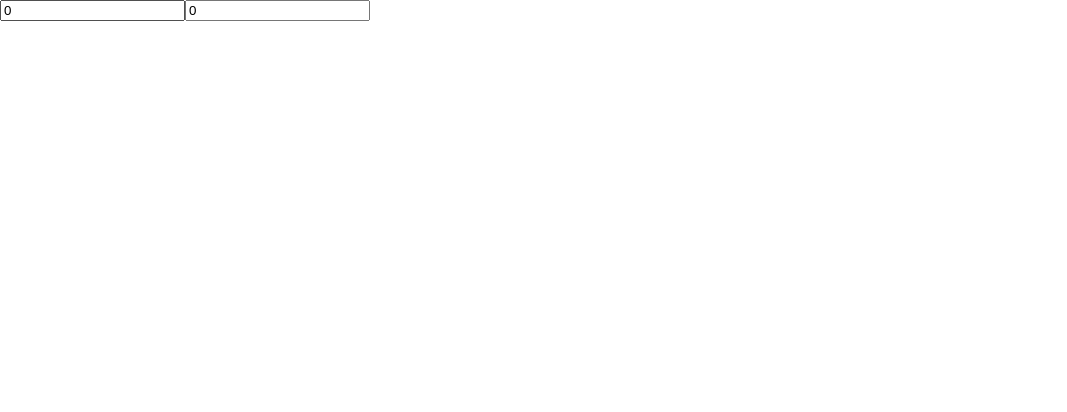
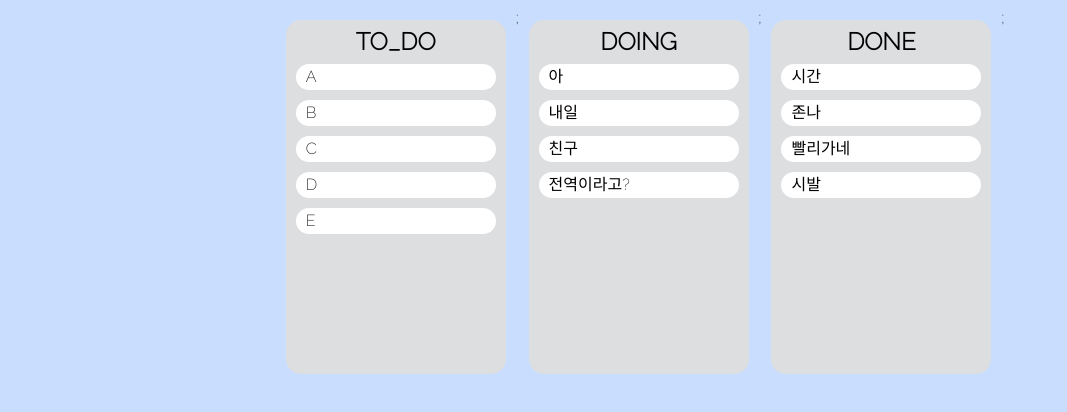
Before and after one commit to junseok44/react-masterclass, a React (Create React App) app: page / in a window 1280 px wide. Shown: the top 412 px of the page, without its empty margins (0-1067 px from the left). Built offline with nearby package versions, Linux system fonts and the light colour scheme.

Commit message:
6.10 cross board movement

```diff
--- a/package.json
+++ b/package.json
@@ -14,6 +14,7 @@
     "gh-pages": "^3.2.3",
     "react": "^17.0.2",
     "react-apexcharts": "^1.3.9",
+    "react-beautiful-dnd": "^13.1.0",
     "react-dom": "^17.0.2",
     "react-helmet": "^6.1.0",
     "react-hook-form": "^7.21.2",
@@ -52,6 +53,7 @@
     ]
   },
   "devDependencies": {
+    "@types/react-beautiful-dnd": "^13.1.2",
     "@types/react-helmet": "^6.1.4",
     "@types/react-router-dom": "^5.3.2",
     "@types/styled-components": "^5.1.17"
--- a/src/App.tsx
+++ b/src/App.tsx
@@ -1,32 +1,114 @@
-import { useEffect } from "react";
-import { useForm } from "react-hook-form";
-import { atom, useRecoilState, useSetRecoilState } from "recoil";
 import { GlobalStyle } from "./GlobalStyle";
-import ToDoList from "./ToDoList";
+import {
+  DragDropContext,
+  DropResult,
+  ResponderProvided,
+} from "react-beautiful-dnd";
+import styled from "styled-components";
+import { Helmet } from "react-helmet";
+import { useRecoilState } from "recoil";
+import { todoAtoms } from "./atoms";
+import { DropDivCard } from "./Components/DropDivCard";
 
-// 에러 메시지를 paint 해주고 싶은데요.. errors["key"].message 요런식으로. 근데 안되더라고.
-// function errorPaint() {
-//   const newArray = [];
-//   for (var name in errors) {
-//     newArray.push(errors[name]?.message);
-//   }
-//   console.log(newArray);
-//   setErrorMsg(newArray);
-// }
+export const DropDiv = styled.div`
+  width: 200px;
+  padding: 10px;
+  margin: 10px 10px;
+  background-color: #dcdee0;
+  border-radius: 15px;
+`;
 
-// <
-//   {
-//     text: string;
-//     id: number;
-//     category: "TO_DO" | "TO_DO_NOW" | "TO_DO_TMR";
-//   }[]
-// >
+export const Title = styled.div`
+  font-size: 1.5rem;
+  text-align: center;
+  margin-bottom: 10px;
+  font-weight: 600;
+`;
+
+export const DropItem = styled.li`
+  margin-bottom: 10px;
+  padding: 5px 10px;
+  border-radius: 15px;
+  background-color: white;
+`;
+
+export const DropWrapper = styled.div`
+  display: flex;
+  justify-content: center;
+`;
 
 function App() {
+  const [toDos, settoDos] = useRecoilState(todoAtoms);
+
+  const onDragEnd = (args: DropResult, provided: ResponderProvided) => {
+    console.log(args);
+
+    const { source, destination, draggableId } = args;
+
+    if (source.droppableId === destination?.droppableId) {
+      settoDos((currentObj) => {
+        const destName = destination.droppableId;
+        const copyObj = { ...currentObj };
+        const copyArr = [...copyObj[destName]];
+        // 뭐가 달라졌나.. 아까는 copyArr를 바로 copyObj[destname] 이라고 했는데요
+        // 그러니까 splice를 못쓰더라구요. read only property라고. 그러니까 이거는..
+        // 그래서 copyObj의 안에 value를 다시 복사해서 만들었어요
+        // 아니 근데 그러면 copyObj 만들어서 할 필요가 없다고 한다. nico의 코딩에 따르면.
+        copyArr.splice(source.index, 1);
+        copyArr.splice(destination.index, 0, draggableId);
+
+        return { ...currentObj, [destName]: copyArr };
+      });
+    }
+
+    if (
+      source.droppableId !== destination?.droppableId &&
+      destination !== undefined &&
+      destination !== null
+    ) {
+      const startName = source.droppableId;
+      const endName = destination?.droppableId;
+
+      settoDos((currentObj) => {
+        const copyArr = [...currentObj[startName]];
+        copyArr.splice(source.index, 1);
+        return { ...currentObj, [startName]: copyArr };
+      });
+
+      settoDos((currentObj) => {
+        const copyArr = [...currentObj[endName]];
+        copyArr.splice(destination.index, 0, draggableId);
+        return { ...currentObj, [endName]: copyArr };
+      });
+    }
+  };
+
   return (
     <>
+      <Helmet>
+        <title>hello</title>
+        <link
+          href="https://fonts.googleapis.com/css2?family=Raleway:wght@200&display=swap"
+          rel="stylesheet"
+        ></link>
+      </Helmet>
       <GlobalStyle />
-      <ToDoList></ToDoList>
+
+      <DragDropContext onDragEnd={onDragEnd}>
+        <DropWrapper>
+          {Object.keys(toDos).map((categoryName, index) => {
+            return (
+              <DropDivCard
+                key={index}
+                title={Object.keys(toDos)[index]}
+                category={toDos[categoryName]}
+                toDos={toDos}
+                index={index}
+              ></DropDivCard>
+            );
+          })}
+        </DropWrapper>
+      </DragDropContext>
     </>
   );
 }
--- /dev/null
+++ b/src/Components/DraggableCard.tsx
@@ -0,0 +1,27 @@
+import React from "react";
+import { Draggable } from "react-beautiful-dnd";
+import { DropItem } from "../App";
+
+export function DraggableCompo({
+  todo,
+  index,
+}: {
+  todo: string;
+  index: number;
+}) {
+  return (
+    <Draggable key={todo} draggableId={todo} index={index}>
+      {(magic) => (
+        <DropItem
+          ref={magic.innerRef}
+          {...magic.draggableProps}
+          {...magic.dragHandleProps}
+        >
+          {todo}
+        </DropItem>
+      )}
+    </Draggable>
+  );
+}
+
+export default React.memo(DraggableCompo);
--- /dev/null
+++ b/src/Components/DropDivCard.tsx
@@ -0,0 +1,45 @@
+import { DropDiv, Title } from "../App";
+import { Droppable } from "react-beautiful-dnd";
+import DraggableCompo from "./DraggableCard";
+import { ItoDos } from "../atoms";
+
+export function DropDivCard({
+  title,
+  category,
+  toDos,
+  index,
+}: {
+  title: string;
+  category: string[];
+  toDos: ItoDos;
+  index: number;
+}) {
+  return (
+    <>
+      <DropDiv>
+        <Title>{title}</Title>
+        <Droppable droppableId={Object.keys(toDos)[index]}>
+          {(magic) => (
+            <ul
+              style={{ minHeight: "300px" }}
+              ref={magic.innerRef}
+              {...magic.droppableProps}
+            >
+              {category.map((item, index) => {
+                return (
+                  <DraggableCompo
+                    key={index}
+                    index={index}
+                    todo={item}
+                  ></DraggableCompo>
+                );
+              })}
+              {magic.placeholder}
+            </ul>
+          )}
+        </Droppable>
+      </DropDiv>
+      ;
+    </>
+  );
+}
--- a/src/GlobalStyle.tsx
+++ b/src/GlobalStyle.tsx
@@ -46,7 +46,7 @@ table {
 	border-spacing: 0;
 }
 body {
-  background-color: ${(props) => props.theme?.bgColor}
+  background-color:#c9deff;
   padding: 10px;
   font-family: 'Raleway', sans-serif;
 
--- a/src/Themes.tsx
+++ /dev/null
@@ -1,9 +0,0 @@
-export const darkTheme: { bgColor: string; fontColor: string } = {
-  bgColor: "black",
-  fontColor: "white",
-};
-
-export const lightTheme: { bgColor: string; fontColor: string } = {
-  bgColor: "white",
-  fontColor: "black",
-};
--- a/src/ToDoList.tsx
+++ /dev/null
@@ -1,34 +0,0 @@
-import React from "react";
-import { useRecoilState, useRecoilValue } from "recoil";
-import { minutesAtom, selectorAtom } from "./atoms";
-
-export function ToDoList() {
-  const [minutes, setMinutes] = useRecoilState(minutesAtom);
-  const [translatedHours, setHours] = useRecoilState(selectorAtom);
-
-  const changeMinutes = (event: React.FormEvent<HTMLInputElement>) => {
-    setMinutes(+event.currentTarget.value);
-  };
-
-  const setHoursFunction = (event: React.FormEvent<HTMLInputElement>) => {
-    setHours(+event.currentTarget.value);
-  };
-  return (
-    <>
-      <input
-        value={minutes}
-        onChange={changeMinutes}
-        type="text"
-        placeholder="minute"
-      ></input>
-      <input
-        value={translatedHours}
-        onChange={setHoursFunction}
-        type="text"
-        placeholder="hours"
-      ></input>
-    </>
-  );
-}
-
-export default ToDoList;
--- a/src/atoms.tsx
+++ b/src/atoms.tsx
@@ -1,21 +1,14 @@
-import { atom, selector } from "recoil";
+import { atom } from "recoil";
 
-export const minutesAtom = atom<number>({
-  key: "minutes",
-  default: 0,
-});
+export interface ItoDos {
+  [key: string]: string[];
+}
 
-export const selectorAtom = selector<number>({
-  key: "selector",
-  get: ({ get }) => {
-    const minutes = get(minutesAtom);
-    return minutes / 60;
-  },
-  set: ({ set, get }, newValue) => {
-    const minutes = get(minutesAtom);
-
-    const newMinutes = Number(newValue) * 60;
-
-    set(minutesAtom, newMinutes);
+export const todoAtoms = atom<ItoDos>({
+  key: "toDo",
+  default: {
+    TO_DO: ["A", "B", "C", "D", "E"],
+    DOING: ["아", "내일", "친구", "전역이라고?"],
+    DONE: ["시간", "존나", "빨리가네", "시발"],
   },
 });
--- a/src/index.tsx
+++ b/src/index.tsx
@@ -4,20 +4,16 @@ import App from "./App";
 import { QueryClient, QueryClientProvider } from "react-query";
 import { ReactQueryDevtools } from "react-query/devtools";
 import { RecoilRoot } from "recoil";
-import { ThemeProvider } from "styled-components";
-import { darkTheme } from "./Themes";
 
 const queryClient = new QueryClient();
 
 ReactDOM.render(
   <React.StrictMode>
     <RecoilRoot>
-      <ThemeProvider theme={darkTheme}>
-        <QueryClientProvider client={queryClient}>
-          <App />
-          <ReactQueryDevtools initialIsOpen={true} />
-        </QueryClientProvider>
-      </ThemeProvider>
+      <QueryClientProvider client={queryClient}>
+        <App />
+        <ReactQueryDevtools initialIsOpen={true} />
+      </QueryClientProvider>
     </RecoilRoot>
   </React.StrictMode>,
   document.getElementById("root")
```
Also changed, not shown: 2 other files (tests, documents, lock files or other folders).
